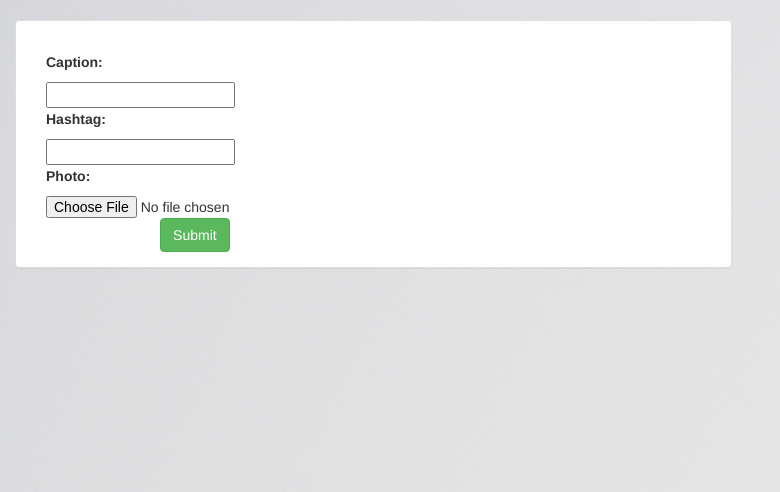
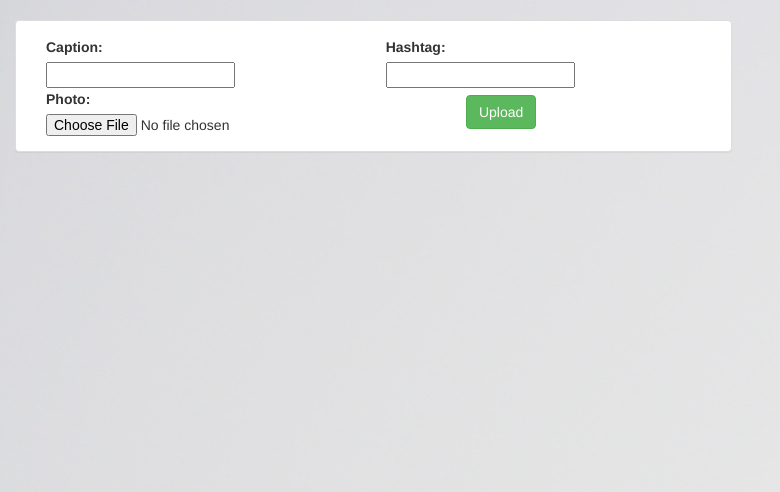
Before and after one commit to afrida67/Django-photo-uploading-website, a Django app: page /gallery/album/add in a window 1280 px wide. Shown: the part 72-564 px from the top of the page, without its empty margins (0-780 px from the left). Run offline with Django 3.2, Linux system fonts and the light colour scheme; some libraries are stand-ins or nearby versions.

Commit message:
size fixed

```diff
--- a/gallery/templates/gallery/album_form.html
+++ b/gallery/templates/gallery/album_form.html
@@ -15,7 +15,7 @@
 
                      <div class="panel-body">
 
-                     <form action="" method="post" enctype="multipart/form-data">
+                     <form class="form-inline" action="" method="post" enctype="multipart/form-data">
 
                          {% csrf_token %}
 
@@ -23,7 +23,7 @@
                          <div class="form-group">
 
                             <div class="col-sm-offset-2 col-sm-10">
-                                <button type="submit" class="btn btn-success">Submit</button>
+                                <button type="submit" class="btn btn-success">Upload</button>
                             </div>
 
                          </div>
--- a/gallery/templates/gallery/detail.html
+++ b/gallery/templates/gallery/detail.html
@@ -4,7 +4,7 @@
 
 {% block body%}
 
-    <img src="{{ album.photo.url }}">
+    <img src="{{ album.photo.url }}" height="442" width="512">
     <h2>#{{ album.hashtag }}</h2>
     <h3>{{ album.caption }}</h3>
 
```
Also changed, not shown: db.sqlite3, media/Egg-Dum-Biryani-3.jpg (added), media/VegetablesCooking26.jpg (added), media/chot-poti.jpg (added), media/hqdefault.jpg (added), media/oetkATcjbbjde_bigger.jpg (added).
